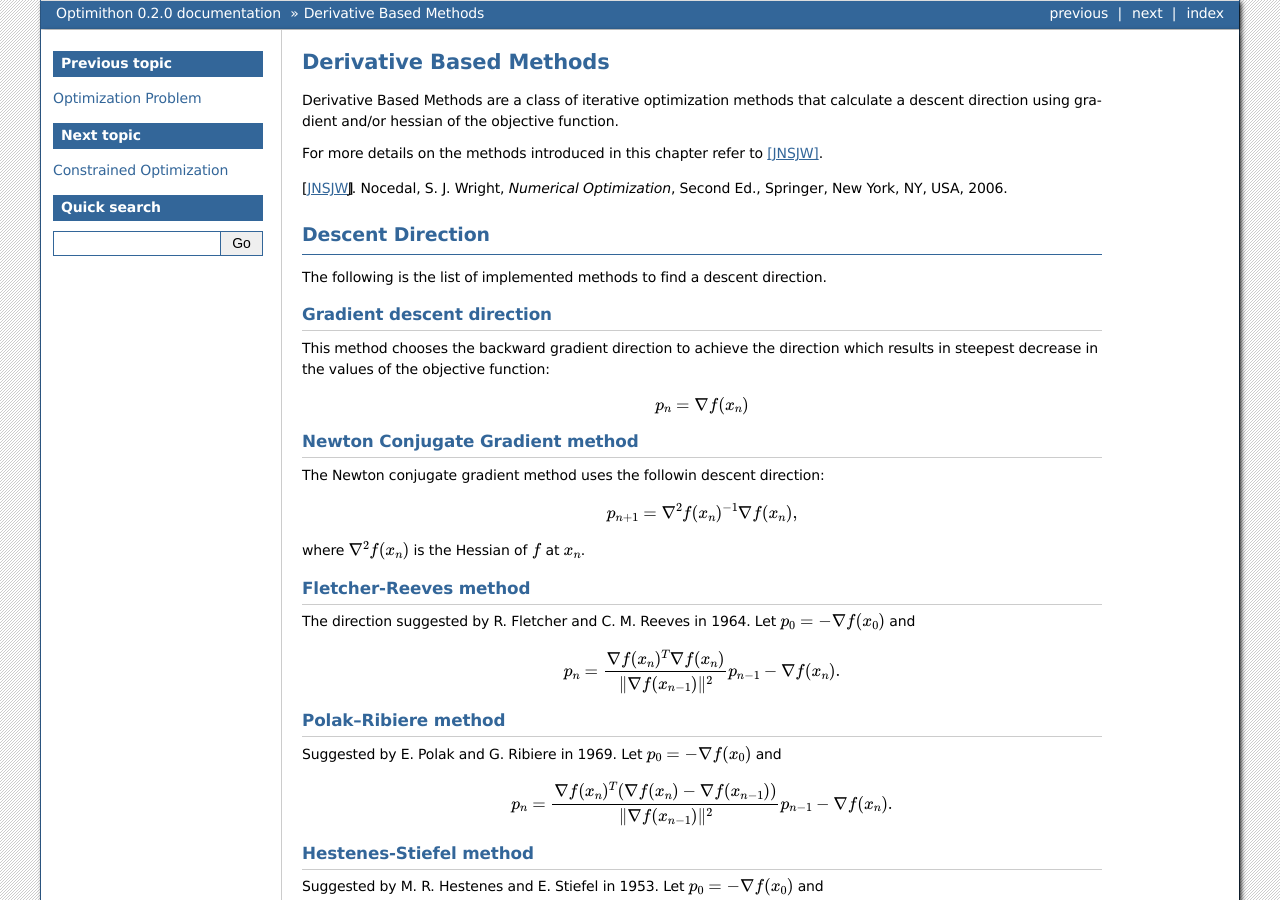
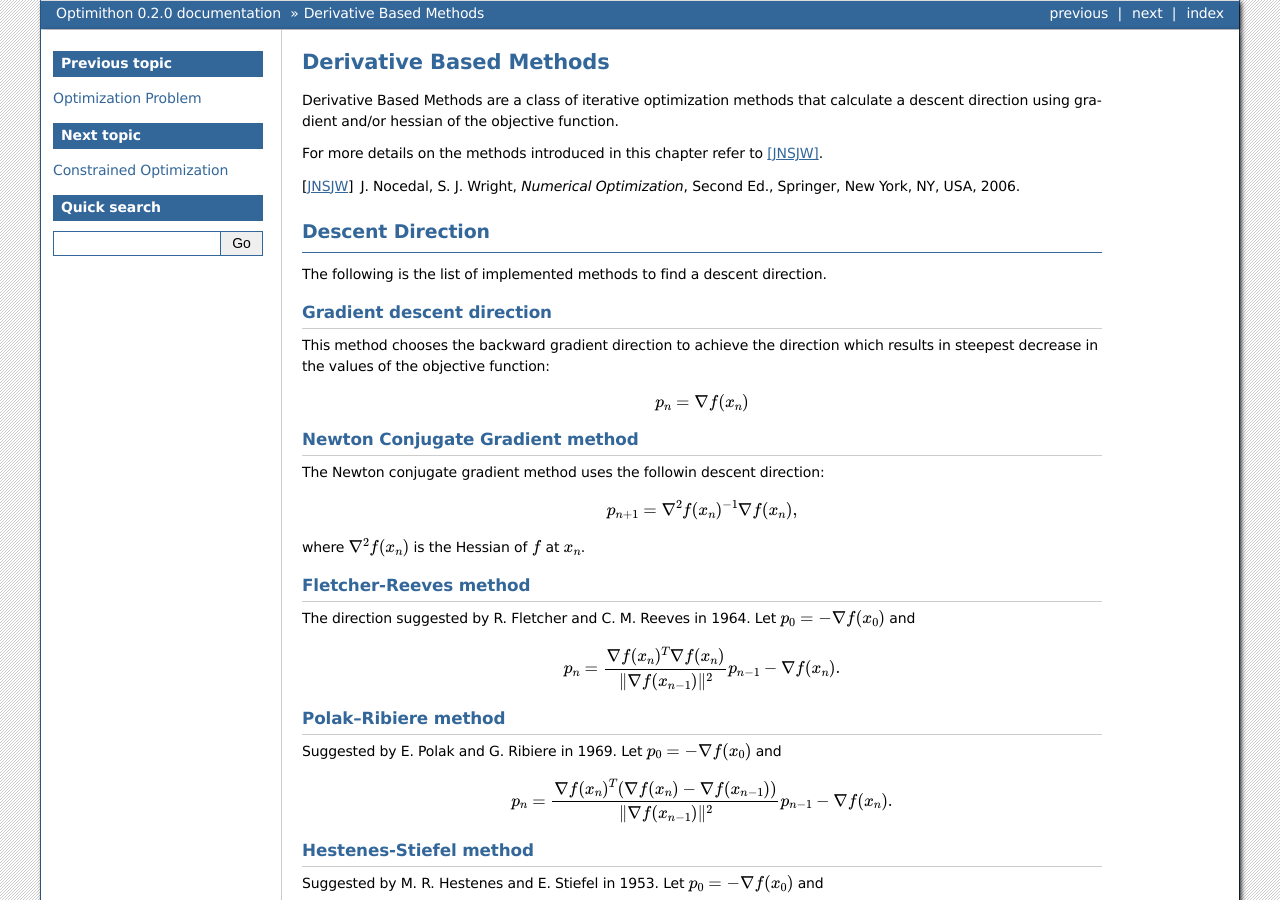
Before and after one commit to biyimoses/optimithon, a Sphinx documentation site: the page built from doc/derivative.rst, in a window 1280 px wide and 900 px high. Built offline with Sphinx 7.4.7, drawn with Linux system fonts in a browser that asks for light colours.

Commit message:
Documentation and references

```diff
--- a/doc/derivative.rst
+++ b/doc/derivative.rst
@@ -6,7 +6,7 @@ and/or hessian of the objective function.
 
 For more details on the methods introduced in this chapter refer to [JNSJW]_.
 
-.. [JNSJW] J. Nocedal, S. J. Wright, *Numerical Optimization*, Second Ed., Springer, New York, NY, USA, 2006.
+.. [JNSJW] J\. Nocedal, S. J. Wright, *Numerical Optimization*, Second Ed., Springer, New York, NY, USA, 2006.
 
 ---------------------------------------------------
 Descent Direction
```
